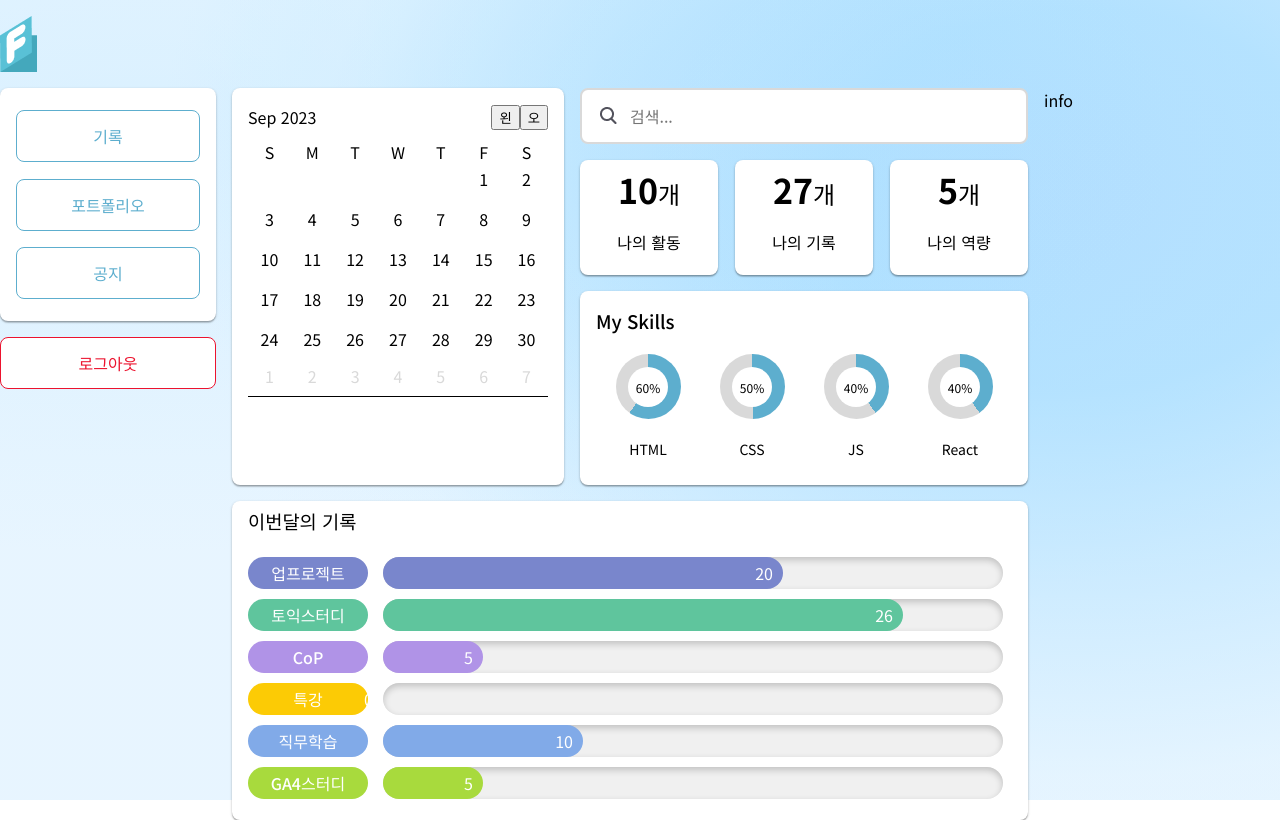
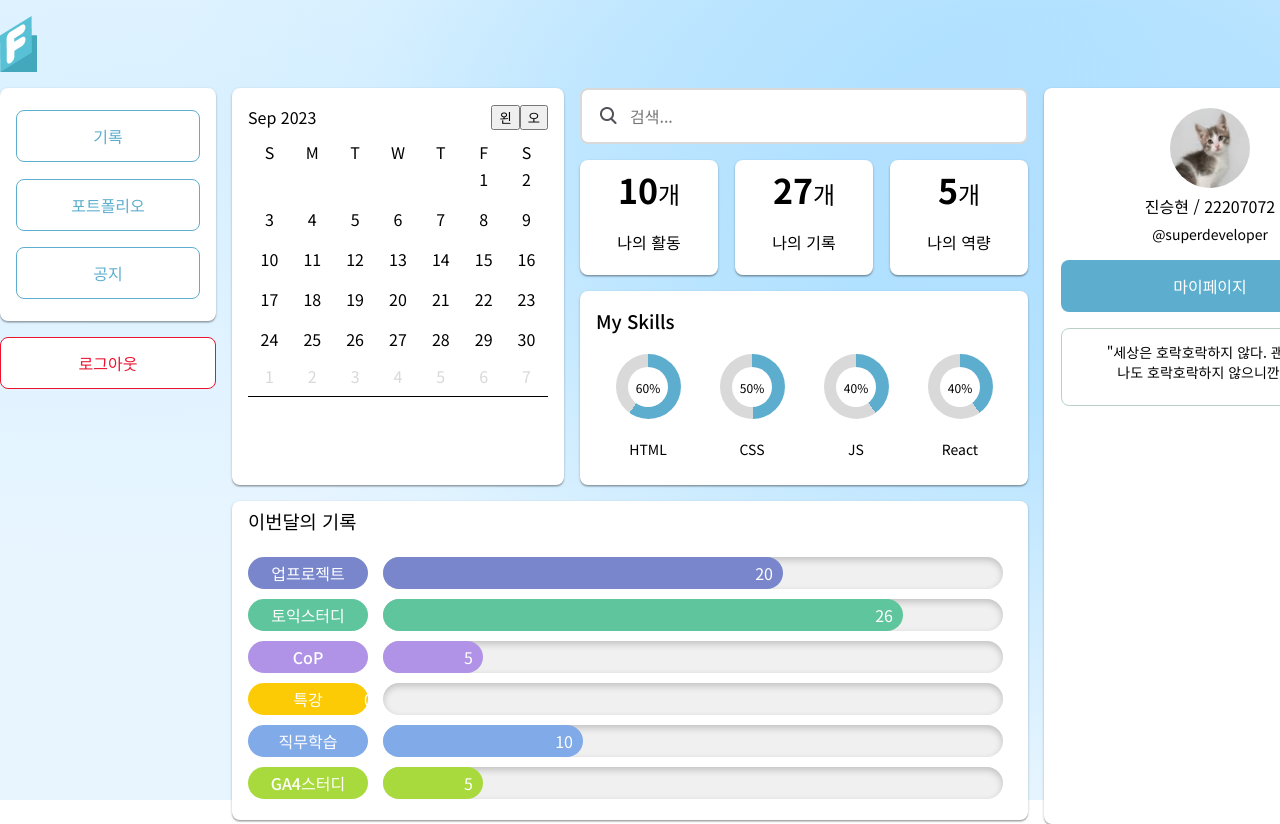
Before and after one commit to MergeDevelopers/FullioFE, a React (Vite) app: page / in a window 1280 px wide. Shown: the top 824 px of the page. Built offline with nearby package versions, Linux system fonts and the light colour scheme.

Commit message:
feat: AsideUserInfo Component 제작

```diff
--- /dev/null
+++ b/src/components/AsideUserInfo/AsideUserInfo.jsx
@@ -0,0 +1,46 @@
+import Style from './AsideUserInfo.style';
+import noticeImage from '../../assets/images/icons/notification_bubble.png';
+import avatarImage from '../../assets/images/avatars/avatar_cat.png';
+import { useState } from 'react';
+import { useEffect } from 'react';
+
+const TEST_USER_INFO = {
+  name: '진승현',
+  username: 22207072,
+  comment: '세상은 호락호락하지 않다. 괜찮다. 나도 호락호락하지 않으니깐...!',
+  nickname: 'superdeveloper',
+  avatar: avatarImage,
+}
+
+function AsideUserInfo() {
+  const [ userInfo, setUserInfo ] = useState({
+    name: '',
+    username: '',
+    nickname: '',
+    comment: '',
+    avatar: '',
+  });
+
+  useEffect(() => {
+    setTimeout(() => {
+      setUserInfo({...TEST_USER_INFO})
+    }, 500);
+  }, []);
+
+  return (
+    <Style.Container>
+      <Style.NoticeImage src={noticeImage}/>
+      <Style.BasicInfoContainer>
+        <img src={userInfo.avatar} alt="프로필 사진" />
+        <span>{`${userInfo.name} / ${userInfo.username}`}</span>
+        <p>{`@${userInfo.nickname}`}</p>
+      </Style.BasicInfoContainer>
+      <Style.MypageButton>마이페이지</Style.MypageButton>
+      <Style.CommentContainer>
+        <p>{`"${userInfo.comment}"`}</p>
+      </Style.CommentContainer>
+    </Style.Container>
+  )
+}
+
+export default AsideUserInfo;
--- /dev/null
+++ b/src/components/AsideUserInfo/AsideUserInfo.style.js
@@ -0,0 +1,89 @@
+import { styled } from "styled-components";
+import COLOR from "../../assets/color";
+
+const Container = styled.div`
+  position: relative;
+  display: flex;
+  flex-direction: column;
+  align-items: center;
+  width: 100%;
+  height: 736px;
+  background-color: ${COLOR.White};
+  border-radius: 8px;
+  padding: 20px 17px;
+  box-shadow: 0px 1px 3px 0px rgba(0, 0, 0, 0.20), 0px 2px 1px 0px rgba(0, 0, 0, 0.12), 0px 1px 1px 0px rgba(0, 0, 0, 0.14);
+`;
+
+const NoticeImage = styled.img`
+  width: 24px;
+  height: 24px;
+  position: absolute;
+  top: 20px;
+  right: 17px;
+  cursor: pointer;
+`;
+
+const BasicInfoContainer = styled.div`
+  display: flex;
+  flex-direction: column;
+  align-items: center;
+  width: 100%;
+  gap: 6px;
+
+  & img {
+    width: 80px;
+    height: 80px;
+    border-radius: 50%;
+  }
+  & span {
+    font-size: 16px;
+  }
+  & p {
+    font-size: 14px;
+    margin: 0;
+  }
+`;
+
+const MypageButton = styled.button`
+  width: 100%;
+  height: 52px;
+  border-radius: 8px;
+  background-color: ${COLOR.Primary};
+  color: ${COLOR.White};
+  font-size: 16px;
+  border: none;
+  margin: 16px 0;
+  cursor: pointer;
+
+  &:hover {
+    background-color: ${COLOR.PrimaryDark};
+  }
+`;
+
+const CommentContainer = styled.div`
+  position: relative;
+  width: 100%;
+  height: 78px;
+  border-radius: 8px;
+  border: 1px solid ${COLOR.Secondary};
+  font-size: 14px;
+
+  & p {
+    position: absolute;
+    top: 50%;
+    left: 50%;
+    transform: translate(-50%, -50%);
+    width: 220px;
+    height: 50px;
+    margin: 0;
+    text-align: center;
+  }
+`;
+
+export default {
+  Container,
+  NoticeImage,
+  BasicInfoContainer,
+  MypageButton,
+  CommentContainer,
+};
--- a/src/pages/MainPage/MainPage.jsx
+++ b/src/pages/MainPage/MainPage.jsx
@@ -9,6 +9,7 @@ import SearchBar from "../../components/SeachBar/SearchBar";
 import ActivityCounter from "../../components/ActivityCounter/ActivityCounter";
 import MySkill from "../../components/MySkill/MySkill";
 import MonthRecord from "../../components/MonthRecord/MonthRecord";
+import AsideUserInfo from "../../components/AsideUserInfo/AsideUserInfo";
 
 function MainPage() {
   return (
@@ -23,7 +24,7 @@ function MainPage() {
         <SearchBar />
         <ActivityCounter />
         <MySkill />
-        <div>info</div>
+        <AsideUserInfo />
         <MonthRecord />
       </Style.ContentsGrid>
     </Style.LayoutContainer>
```
Also changed, not shown: 1 other file (tests, documents, lock files or other folders).
